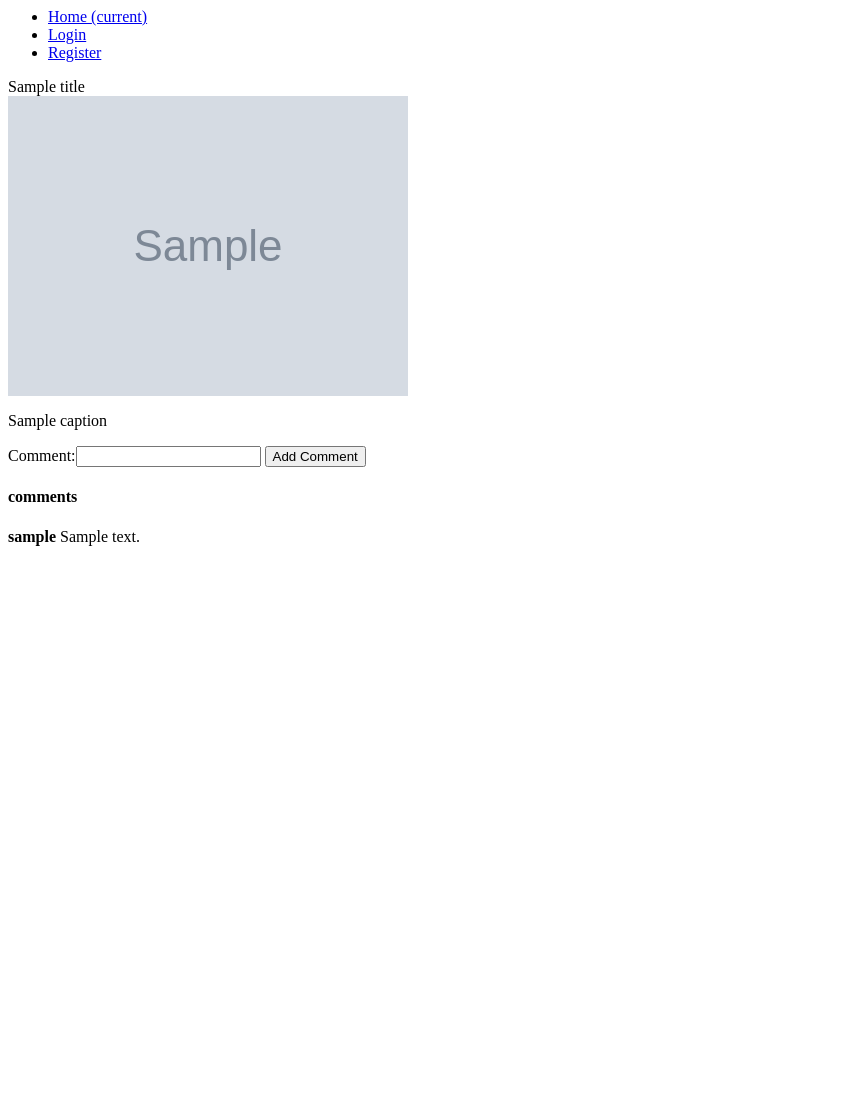
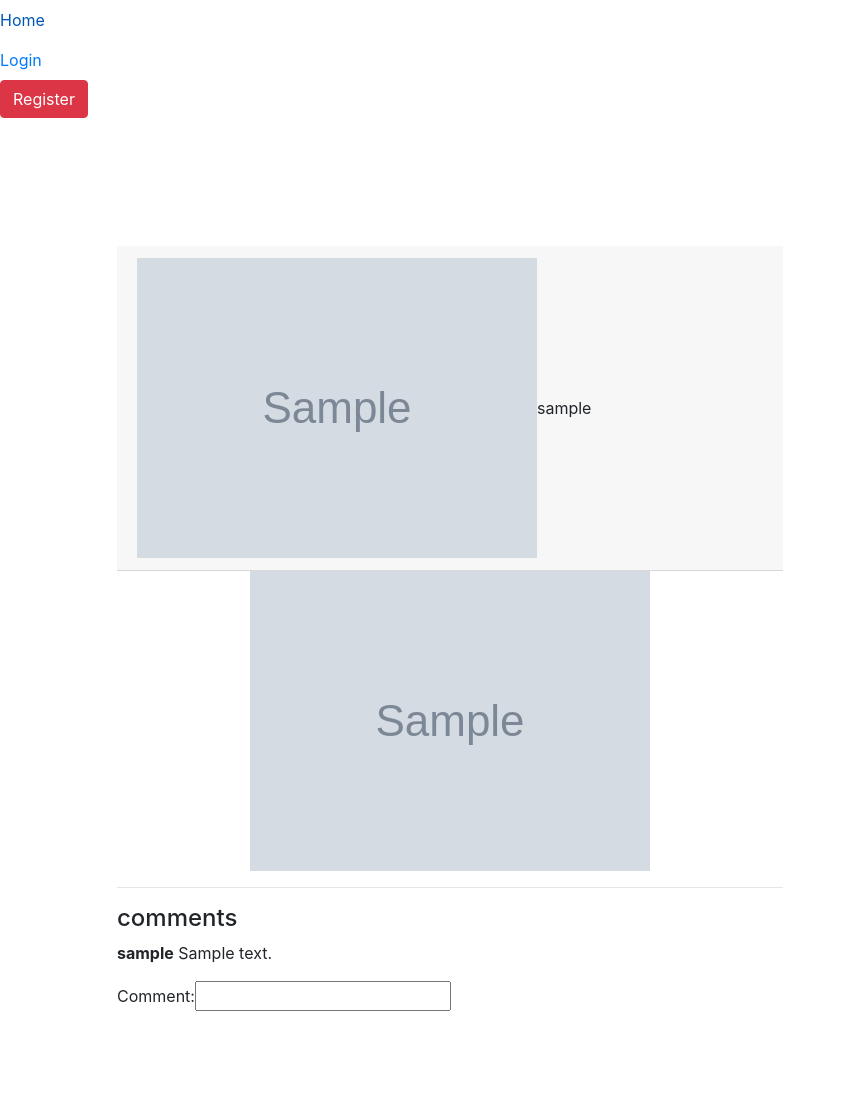
Before and after one commit to layersony/Insta-Clone, a Django app: template instagram/templates/index.html in a window 1280 px wide. Shown: the whole page, without its empty margins (0-846 px from the left). Before the commit the page ends 546 px from the top, so only its background shows below. Run offline with Django 3.2, Linux system fonts and the light colour scheme; tables that the repository leaves empty hold one stand-in row (values such as "Sample post"); the template is opened without the code that fills it: values that come from a table or form of the project are taken from there, most other values are stand-ins (such as "Sample title", 1, 10 or a date in 2020); grey boxes marked "Sample" are stand-in pictures; some libraries are stand-ins or nearby versions.

Commit message:
main index done

```diff
--- a/instagram/templates/index.html
+++ b/instagram/templates/index.html
@@ -1,18 +1,25 @@
-{% include 'navbar.html' %}
+{% extends 'base.html' %}
 
-{{title}}
-<br>
+{% block content %}
+<div class="row">
+  <div class="col-sm-12 col-md-8">
+
+    <div class='mt-5 p-2'>
       {% for image in allpics%}
+
+      <div class='imagepic mt-5 mb-5 p-4'>
         <div id="image{{image.id}}"></div>
-<img src="{{ image.picture.url }}" alt="">
-<p>{{ image.caption }}</p>
-<form  action="{%url 'home'%}" method="post" enctype="multipart/form-data">
-  {%csrf_token%}
-  <input type="hidden" name="imageid" value='{{image.id}}'>
-  {{ commentForm }}
-  <input type="submit" class="btn btn-success btn-md d-none" value="Add Comment">
-</form>
+        <div class="card-header d-flex justify-content-right align-items-center">
 
+          <img src="{{ image.uploadedBy.profilePic.url }}" alt="user{{ image.uploadedBy.id }}" class="img-circle">
+          <span>  {{ image.uploadedBy.username }}</span>
+
+        </div>
+        <div class='text-center'>
+          <img src="{{ image.picture.url }}" alt="" class='img-fluid postimage'>
+        </div>
+        <hr>
+        {% if allcomments %}
         <h4>comments</h4>
         {%for comment in allcomments%}
         {%if comment.pic.id == image.id%}
@@ -21,5 +28,24 @@
         </p>
         {%endif%}
         {%endfor%}
+        {% else %}
 
+        {% endif %}
+        <form action="{%url 'home'%}" method="post" enctype="multipart/form-data">
+          {%csrf_token%}
+          <input type="hidden" name="imageid" value='{{image.id}}'>
+          {{ commentForm }}
+          <input type="submit" class="btn btn-success btn-md d-none" value="Add Comment">
+        </form>
+      </div>
       {% endfor%}
+    </div>
+  </div>
+  <div class="col-md-4">
+
+  </div>
+</div>
+
+
+
+{% endblock %}
```
Lines whose indentation alone changed are shown as unchanged.
